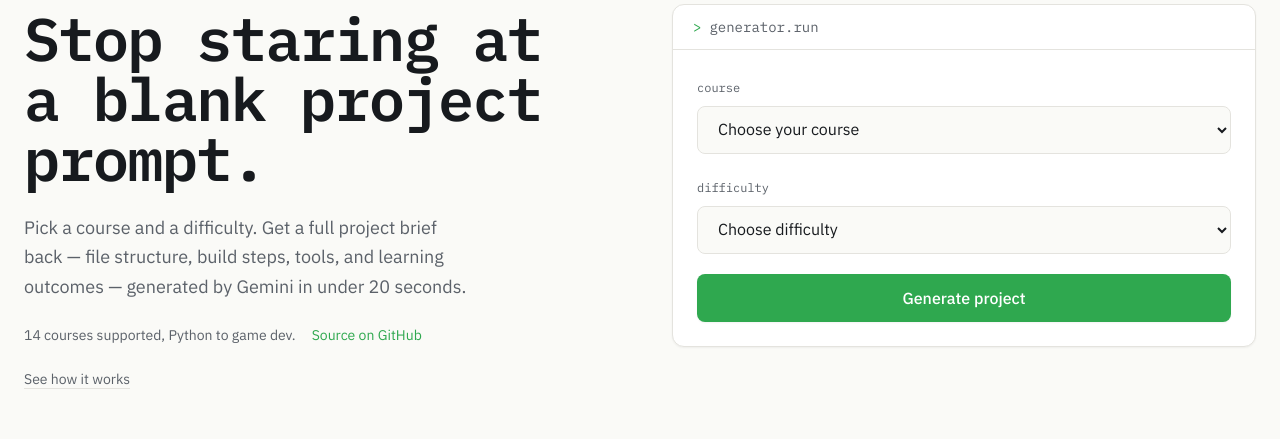
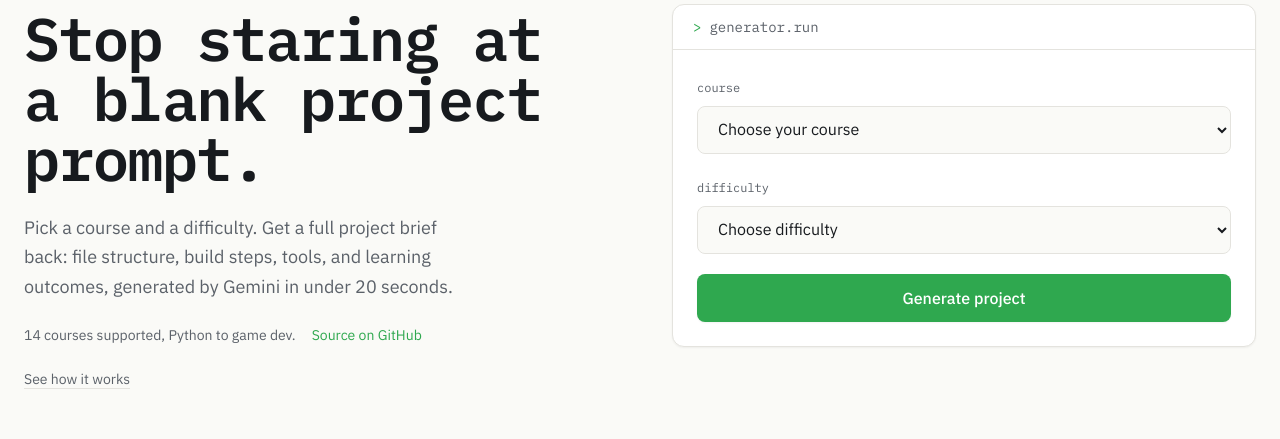
Before and after one commit to shawalkhan09/LaunchMate, a Flask app: page / in a window 1280 px wide. Shown: the part 167-606 px from the top of the page. Run offline with Flask 3, Linux system fonts and the light colour scheme; some libraries are stand-ins or nearby versions.

Commit message:
Replace favicon with bracket motif, remove em dashes from hero and roadmap copy

```diff
--- a/templates/index.html
+++ b/templates/index.html
@@ -149,8 +149,8 @@
                         Stop staring at a blank project prompt.
                     </h1>
                     <p class="text-lg text-ink-soft dark:text-ink-soft-dark max-w-md leading-relaxed">
-                        Pick a course and a difficulty. Get a full project brief back —
-                        file structure, build steps, tools, and learning outcomes —
+                        Pick a course and a difficulty. Get a full project brief back:
+                        file structure, build steps, tools, and learning outcomes,
                         generated by Gemini in under 20 seconds.
                     </p>
                     <div class="flex flex-wrap items-center gap-x-4 gap-y-2 text-sm">
@@ -512,7 +512,7 @@
                     <h3 class="font-mono text-lg font-semibold text-ink dark:text-ink-dark mb-4">Coming soon</h3>
                     <ul class="space-y-3 text-ink-soft dark:text-ink-soft-dark">
                         <li class="flex items-start gap-3"><span class="text-accent dark:text-accent-dark">–</span> Project template export (boilerplate code)</li>
-                        <li class="flex items-start gap-3"><span class="text-accent dark:text-accent-dark">–</span> AI mentor (v2) — code assistance</li>
+                        <li class="flex items-start gap-3"><span class="text-accent dark:text-accent-dark">–</span> AI mentor (v2): code assistance</li>
                         <li class="flex items-start gap-3"><span class="text-accent dark:text-accent-dark">–</span> GitHub integration & auto-setup</li>
                         <li class="flex items-start gap-3"><span class="text-accent dark:text-accent-dark">–</span> Project rating & feedback system</li>
                         <li class="flex items-start gap-3"><span class="text-accent dark:text-accent-dark">–</span> Community feedback & collaboration</li>
```
Also changed, not shown: static/logo.svg.
